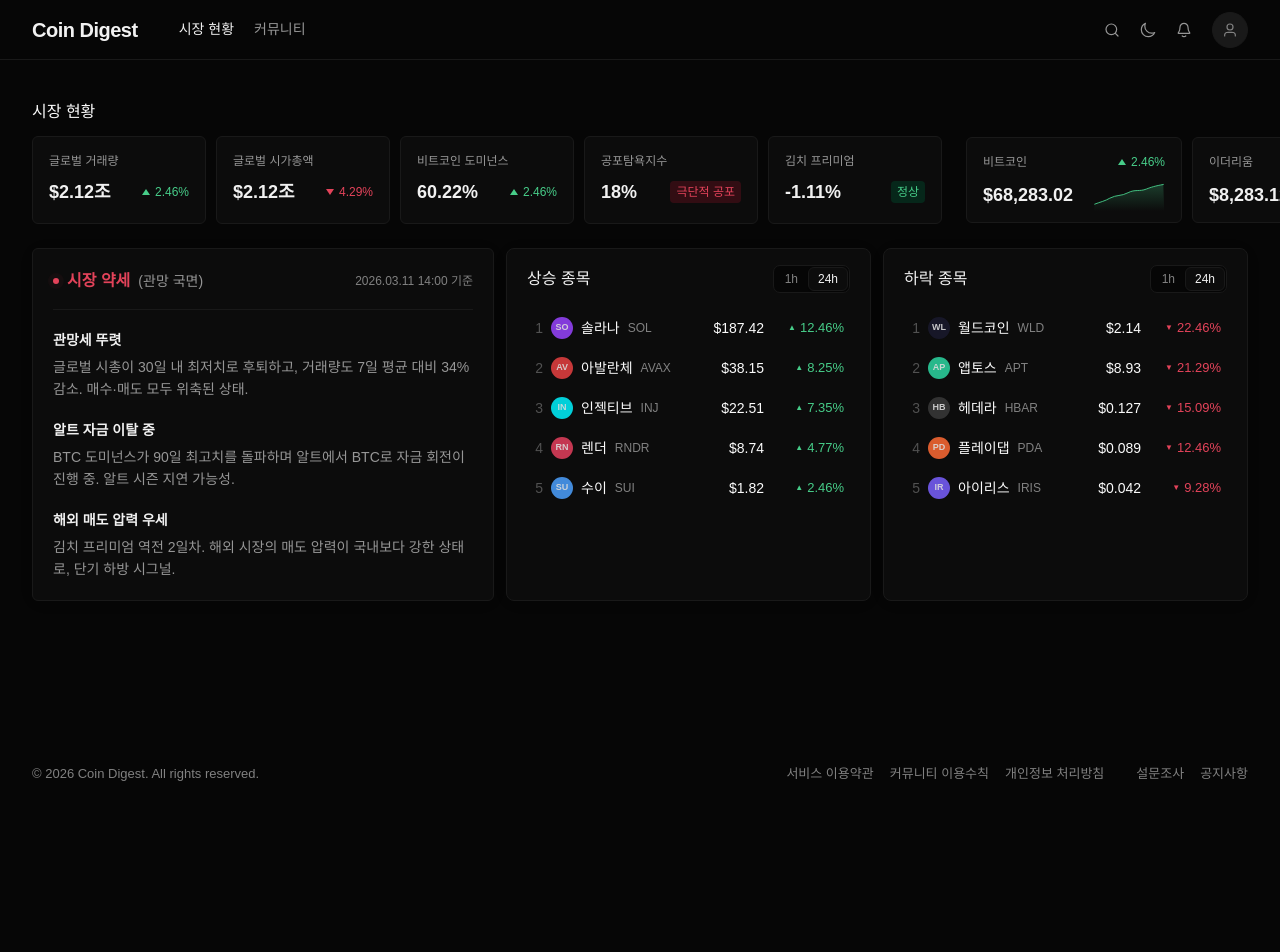
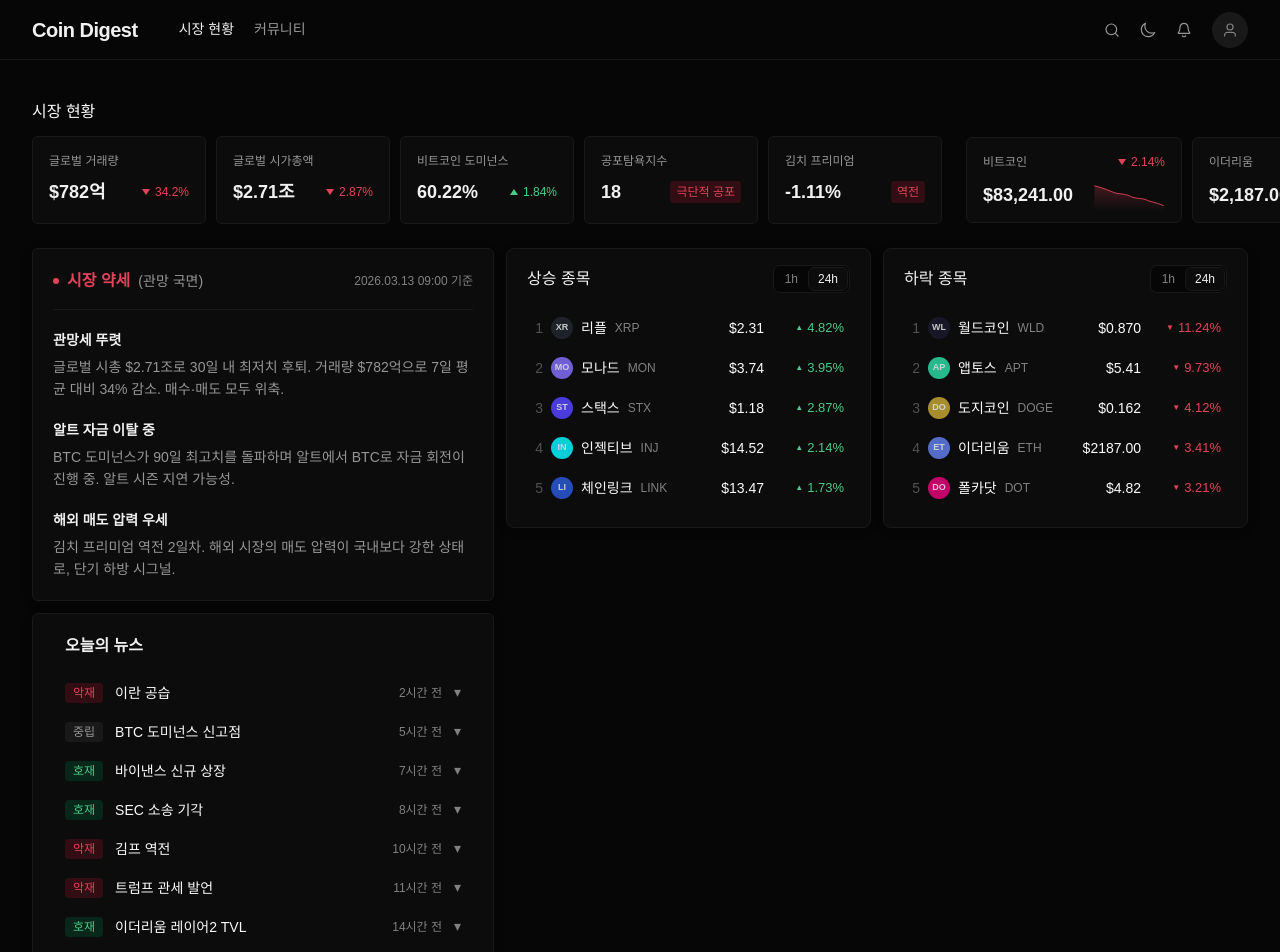
Before and after one commit to dre2rea/Cryptalk-Prototype, a Next.js app: page / in a window 1280 px wide. Shown: the top 952 px of the page. Before the commit the page ends 800 px from the top, so only its background shows below. Built offline with nearby package versions, Linux system fonts and the light colour scheme; a web font is replaced by a local one.

Commit message:
news card first set up

```diff
--- a/src/app/page.tsx
+++ b/src/app/page.tsx
@@ -6,6 +6,7 @@ import { Footer } from "@/components/Footer";
 import { MarketSummary } from "@/components/MarketSummary";
 import { AISummaryCard } from "@/components/AISummaryCard";
 import { TopMovers } from "@/components/TopMovers";
+import { NewsCard } from "@/components/NewsCard";
 
 export default function Home() {
   const [isDark, setIsDark] = useState(true);
@@ -22,13 +23,16 @@ export default function Home() {
   }, [isDark]);
 
   return (
-    <div className="min-h-screen bg-[var(--bg-primary)]">
+    <div className="min-h-screen flex flex-col bg-[var(--bg-primary)]">
       <Header isDark={isDark} onThemeToggle={() => setIsDark(!isDark)} />
-      <main className="pt-[100px] pb-[68px] px-8 max-w-[1440px] mx-auto">
+      <main className="flex-1 pt-[100px] pb-8 px-8 max-w-[1440px] mx-auto w-full">
         <MarketSummary />
-        <div className="mt-6 flex gap-3">
+        <div className="mt-6 flex gap-3 items-start">
           <AISummaryCard />
           <TopMovers />
+        </div>
+        <div className="mt-3">
+          <NewsCard />
         </div>
       </main>
       <Footer />
--- a/src/components/AISummaryCard.tsx
+++ b/src/components/AISummaryCard.tsx
@@ -9,7 +9,7 @@ const marketStatus = {
 const summaryPoints = [
   {
     title: "관망세 뚜렷",
-    text: "글로벌 시총이 30일 내 최저치로 후퇴하고, 거래량도 7일 평균 대비 34% 감소. 매수·매도 모두 위축된 상태.",
+    text: "글로벌 시총 $2.71조로 30일 내 최저치 후퇴. 거래량 $782억으로 7일 평균 대비 34% 감소. 매수·매도 모두 위축.",
   },
   {
     title: "알트 자금 이탈 중",
@@ -119,7 +119,7 @@ export function AISummaryCard() {
               color: "var(--text-quaternary)",
             }}
           >
-            2026.03.11 14:00 기준
+            2026.03.13 09:00 기준
           </span>
         </div>
 
@@ -136,7 +136,7 @@ export function AISummaryCard() {
               <p
                 style={{
                   fontSize: "var(--font-size-text-sm)",
-                  fontWeight: "var(--font-weight-bold)" as unknown as number,
+                  fontWeight: "var(--font-weight-semibold)" as unknown as number,
                   lineHeight: "var(--line-height-text-sm)",
                   color: "var(--text-primary)",
                   margin: 0,
--- a/src/components/Footer.tsx
+++ b/src/components/Footer.tsx
@@ -3,7 +3,7 @@ const rightLinks = ["설문조사", "공지사항"];
 
 export function Footer() {
   return (
-    <footer className="fixed bottom-0 left-0 right-0 z-50 h-[52px] bg-[var(--bg-primary)] flex items-center justify-center">
+    <footer className="h-[52px] bg-[var(--bg-primary)] flex items-center justify-center">
       <div className="w-full px-8 flex items-center justify-between">
         <span className="text-[13px] text-[var(--text-quaternary)]">
           © 2026 Coin Digest. All rights reserved.
--- a/src/components/MarketSummary.tsx
+++ b/src/components/MarketSummary.tsx
@@ -1,16 +1,16 @@
 import { MetricItem } from "./MetricItem";
 
 const standardMetrics = [
-  { label: "글로벌 거래량", value: "$2.12조", changePercent: 2.46, trend: "up" as const },
-  { label: "글로벌 시가총액", value: "$2.12조", changePercent: 4.29, trend: "down" as const },
-  { label: "비트코인 도미넌스", value: "60.22%", changePercent: 2.46, trend: "up" as const },
-  { label: "공포탐욕지수", value: "18%", changePercent: 0, trend: "down" as const, badge: "극단적 공포", badgeVariant: "danger" as const },
-  { label: "김치 프리미엄", value: "-1.11%", changePercent: 0, trend: "down" as const, badge: "정상", badgeVariant: "success" as const },
+  { label: "글로벌 거래량", value: "$782억", changePercent: 34.2, trend: "down" as const },
+  { label: "글로벌 시가총액", value: "$2.71조", changePercent: 2.87, trend: "down" as const },
+  { label: "비트코인 도미넌스", value: "60.22%", changePercent: 1.84, trend: "up" as const },
+  { label: "공포탐욕지수", value: "18", changePercent: 0, trend: "down" as const, badge: "극단적 공포", badgeVariant: "danger" as const },
+  { label: "김치 프리미엄", value: "-1.11%", changePercent: 0, trend: "down" as const, badge: "역전", badgeVariant: "danger" as const },
 ];
 
 const chartMetrics = [
-  { label: "비트코인", value: "$68,283.02", changePercent: 2.46, trend: "up" as const, showChart: true },
-  { label: "이더리움", value: "$8,283.12", changePercent: 4.29, trend: "down" as const, showChart: true },
+  { label: "비트코인", value: "$83,241.00", changePercent: 2.14, trend: "down" as const, showChart: true },
+  { label: "이더리움", value: "$2,187.00", changePercent: 3.41, trend: "down" as const, showChart: true },
 ];
 
 export function MarketSummary() {
--- /dev/null
+++ b/src/components/NewsCard.tsx
@@ -0,0 +1,232 @@
+"use client";
+
+import { useState } from "react";
+
+const newsData = [
+  {
+    keyword: "이란 공습",
+    sentiment: "악재" as const,
+    summary:
+      "미국의 이란 군사시설 공습으로 글로벌 리스크 자산 일제 하락. BTC 4시간 내 $85K에서 $83K로 급락, 안전자산 선호 심리 확대.",
+    coins: ["BTC", "ETH"],
+    time: "2시간 전",
+  },
+  {
+    keyword: "BTC 도미넌스 신고점",
+    sentiment: "중립" as const,
+    summary:
+      "BTC 도미넌스가 60.2%로 90일 내 최고치 돌파. 알트 자금이 BTC로 회전 중이며, 알트 시즌 지연 가능성.",
+    coins: ["BTC"],
+    time: "5시간 전",
+  },
+  {
+    keyword: "바이낸스 신규 상장",
+    sentiment: "호재" as const,
+    summary:
+      "바이낸스가 MON(모나드) 현물 상장 발표. 상장 전 텔레그램에서 이미 화제였으며 $2.8에서 $3.7로 급등.",
+    coins: ["MON"],
+    time: "7시간 전",
+  },
+  {
+    keyword: "SEC 소송 기각",
+    sentiment: "호재" as const,
+    summary:
+      "SEC의 리플 대상 항소가 기각됨. XRP $2.1에서 $2.3으로 반등, 규제 불확실성 해소 기대감 확산.",
+    coins: ["XRP"],
+    time: "8시간 전",
+  },
+  {
+    keyword: "김프 역전",
+    sentiment: "악재" as const,
+    summary:
+      "김치 프리미엄이 -1.1%로 역전. 해외 매도 압력이 국내보다 강한 상태로, 단기 하방 압력 시그널.",
+    coins: ["BTC", "ETH"],
+    time: "10시간 전",
+  },
+  {
+    keyword: "트럼프 관세 발언",
+    sentiment: "악재" as const,
+    summary:
+      "트럼프 대통령이 중국산 반도체에 추가 관세 25% 부과를 시사. 나스닥 선물 하락, 크립토 동반 약세.",
+    coins: ["BTC"],
+    time: "11시간 전",
+  },
+  {
+    keyword: "이더리움 레이어2 TVL",
+    sentiment: "호재" as const,
+    summary:
+      "이더리움 L2 총 TVL이 $50B 돌파. Base, Arbitrum 중심으로 자금 유입 가속. 생태계 확장 시그널.",
+    coins: ["ETH", "ARB"],
+    time: "14시간 전",
+  },
+];
+
+const sentimentConfig = {
+  호재: { colorVar: "--fg-success-primary", bgVar: "--badge-success-bg" },
+  악재: { colorVar: "--fg-error-primary", bgVar: "--badge-danger-bg" },
+  중립: { colorVar: "--text-tertiary", bgVar: "--bg-quaternary" },
+};
+
+export function NewsCard() {
+  const [expanded, setExpanded] = useState<number | null>(null);
+
+  return (
+    <div
+      style={{
+        width: "38%",
+        borderRadius: "var(--radius-base)",
+        border: "1px solid var(--border-primary)",
+        backgroundColor: "var(--bg-secondary)",
+        padding: "var(--spacing-2xl)",
+        boxShadow: "var(--shadow-card)",
+      }}
+    >
+      <h2
+        style={{
+          fontSize: "var(--font-size-text-md)",
+          fontWeight: "var(--font-weight-semibold)" as unknown as number,
+          lineHeight: "var(--line-height-text-md)",
+          color: "var(--text-primary)",
+          margin: 0,
+          marginBottom: "var(--spacing-xl)",
+          paddingLeft: "var(--spacing-lg)",
+        }}
+      >
+        오늘의 뉴스
+      </h2>
+
+      <div style={{ display: "flex", flexDirection: "column", gap: 2 }}>
+        {newsData.map((item, i) => {
+          const sc = sentimentConfig[item.sentiment];
+          const isOpen = expanded === i;
+
+          return (
+            <div key={i}>
+              <button
+                onClick={() => setExpanded(isOpen ? null : i)}
+                style={{
+                  width: "100%",
+                  display: "flex",
+                  alignItems: "center",
+                  gap: "var(--spacing-lg)",
+                  padding: "var(--spacing-md) var(--spacing-lg)",
+                  borderRadius: "var(--radius-md)",
+                  border: "none",
+                  background: isOpen ? "var(--bg-active)" : "transparent",
+                  cursor: "pointer",
+                  textAlign: "left",
+                  transition: "background-color 0.15s ease",
+                }}
+                onMouseEnter={(e) => {
+                  if (!isOpen)
+                    e.currentTarget.style.backgroundColor = "var(--bg-active)";
+                }}
+                onMouseLeave={(e) => {
+                  if (!isOpen)
+                    e.currentTarget.style.backgroundColor = "transparent";
+                }}
+              >
+                <span
+                  style={{
+                    fontSize: "var(--font-size-text-xs)",
+                    fontWeight: "var(--font-weight-medium)" as unknown as number,
+                    lineHeight: "var(--line-height-text-xs)",
+                    color: `var(${sc.colorVar})`,
+                    backgroundColor: `var(${sc.bgVar})`,
+                    padding: "1px var(--spacing-md)",
+                    borderRadius: "var(--radius-sm)",
+                    flexShrink: 0,
+                  }}
+                >
+                  {item.sentiment}
+                </span>
+
+                <span
+                  style={{
+                    fontSize: "var(--font-size-text-sm)",
+                    fontWeight: "var(--font-weight-medium)" as unknown as number,
+                    lineHeight: "var(--line-height-text-sm)",
+                    color: "var(--text-secondary)",
+                    flex: 1,
+                  }}
+                >
+                  {item.keyword}
+                </span>
+
+                <span
+                  style={{
+                    fontSize: "var(--font-size-text-xs)",
+                    lineHeight: "var(--line-height-text-xs)",
+                    color: "var(--text-quaternary)",
+                    flexShrink: 0,
+                  }}
+                >
+                  {item.time}
+                </span>
+
+                <span
+                  style={{
+                    fontSize: "var(--font-size-text-sm)",
+                    color: "var(--text-quaternary)",
+                    transition: "transform 0.2s ease",
+                    transform: isOpen ? "rotate(180deg)" : "rotate(0deg)",
+                  }}
+                >
+                  ▾
+                </span>
+              </button>
+
+              {isOpen && (
+                <div
+                  style={{
+                    paddingLeft: "3.75rem",
+                    paddingRight: "var(--spacing-lg)",
+                    paddingBottom: "var(--spacing-lg)",
+                    paddingTop: "var(--spacing-xs)",
+                  }}
+                >
+                  <p
+                    style={{
+                      fontSize: "var(--font-size-text-sm)",
+                      fontWeight: "var(--font-weight-regular)" as unknown as number,
+                      lineHeight: "22px",
+                      color: "var(--text-tertiary)",
+                      margin: 0,
+                    }}
+                  >
+                    {item.summary}
+                  </p>
+                  <div
+                    style={{
+                      display: "flex",
+                      gap: "var(--spacing-sm)",
+                      marginTop: "var(--spacing-md)",
+                    }}
+                  >
+                    {item.coins.map((coin, ci) => (
+                      <span
+                        key={ci}
+                        style={{
+                          fontSize: "var(--font-size-text-xs)",
+                          lineHeight: "var(--line-height-text-xs)",
+                          color: "var(--text-quaternary)",
+                          padding: "1px var(--spacing-sm)",
+                          borderRadius: "var(--radius-sm)",
+                          backgroundColor: "var(--bg-quaternary)",
+                        }}
+                      >
+                        {coin}
+                      </span>
+                    ))}
+                  </div>
+                </div>
+              )}
+            </div>
+          );
+        })}
+      </div>
+    </div>
+  );
+}
+
+export default NewsCard;
--- a/src/components/TopMovers.tsx
+++ b/src/components/TopMovers.tsx
@@ -4,49 +4,49 @@ import { useState } from "react";
 
 const gainersData = {
   "24h": [
-    { rank: 1, name: "솔라나", ticker: "SOL", price: 187.42, change: 12.46 },
-    { rank: 2, name: "아발란체", ticker: "AVAX", price: 38.15, change: 8.25 },
-    { rank: 3, name: "인젝티브", ticker: "INJ", price: 22.51, change: 7.35 },
-    { rank: 4, name: "렌더", ticker: "RNDR", price: 8.74, change: 4.77 },
-    { rank: 5, name: "수이", ticker: "SUI", price: 1.82, change: 2.46 },
+    { rank: 1, name: "리플", ticker: "XRP", price: 2.31, change: 4.82 },
+    { rank: 2, name: "모나드", ticker: "MON", price: 3.74, change: 3.95 },
+    { rank: 3, name: "스택스", ticker: "STX", price: 1.18, change: 2.87 },
+    { rank: 4, name: "인젝티브", ticker: "INJ", price: 14.52, change: 2.14 },
+    { rank: 5, name: "체인링크", ticker: "LINK", price: 13.47, change: 1.73 },
   ],
   "1h": [
-    { rank: 1, name: "인젝티브", ticker: "INJ", price: 22.51, change: 3.12 },
-    { rank: 2, name: "솔라나", ticker: "SOL", price: 187.42, change: 2.84 },
-    { rank: 3, name: "수이", ticker: "SUI", price: 1.82, change: 1.95 },
-    { rank: 4, name: "아발란체", ticker: "AVAX", price: 38.15, change: 1.47 },
-    { rank: 5, name: "렌더", ticker: "RNDR", price: 8.74, change: 0.89 },
+    { rank: 1, name: "모나드", ticker: "MON", price: 3.74, change: 1.84 },
+    { rank: 2, name: "리플", ticker: "XRP", price: 2.31, change: 1.22 },
+    { rank: 3, name: "인젝티브", ticker: "INJ", price: 14.52, change: 0.95 },
+    { rank: 4, name: "스택스", ticker: "STX", price: 1.18, change: 0.71 },
+    { rank: 5, name: "체인링크", ticker: "LINK", price: 13.47, change: 0.38 },
   ],
 };
 
 const losersData = {
   "24h": [
-    { rank: 1, name: "월드코인", ticker: "WLD", price: 2.14, change: -22.46 },
-    { rank: 2, name: "앱토스", ticker: "APT", price: 8.93, change: -21.29 },
-    { rank: 3, name: "헤데라", ticker: "HBAR", price: 0.127, change: -15.09 },
-    { rank: 4, name: "플레이댑", ticker: "PDA", price: 0.089, change: -12.46 },
-    { rank: 5, name: "아이리스", ticker: "IRIS", price: 0.042, change: -9.28 },
+    { rank: 1, name: "월드코인", ticker: "WLD", price: 0.87, change: -11.24 },
+    { rank: 2, name: "앱토스", ticker: "APT", price: 5.41, change: -9.73 },
+    { rank: 3, name: "도지코인", ticker: "DOGE", price: 0.162, change: -4.12 },
+    { rank: 4, name: "이더리움", ticker: "ETH", price: 2187.0, change: -3.41 },
+    { rank: 5, name: "폴카닷", ticker: "DOT", price: 4.82, change: -3.21 },
   ],
   "1h": [
-    { rank: 1, name: "앱토스", ticker: "APT", price: 8.93, change: -5.41 },
-    { rank: 2, name: "월드코인", ticker: "WLD", price: 2.14, change: -4.18 },
-    { rank: 3, name: "플레이댑", ticker: "PDA", price: 0.089, change: -3.72 },
-    { rank: 4, name: "헤데라", ticker: "HBAR", price: 0.127, change: -2.55 },
-    { rank: 5, name: "아이리스", ticker: "IRIS", price: 0.042, change: -1.83 },
+    { rank: 1, name: "앱토스", ticker: "APT", price: 5.41, change: -2.18 },
+    { rank: 2, name: "월드코인", ticker: "WLD", price: 0.87, change: -1.74 },
+    { rank: 3, name: "도지코인", ticker: "DOGE", price: 0.162, change: -1.35 },
+    { rank: 4, name: "폴카닷", ticker: "DOT", price: 4.82, change: -0.92 },
+    { rank: 5, name: "이더리움", ticker: "ETH", price: 2187.0, change: -0.67 },
   ],
 };
 
 const iconColors: Record<string, string> = {
-  SOL: "#9945FF",
-  AVAX: "#E84142",
+  XRP: "#23292F",
+  MON: "#836EF9",
+  STX: "#5546FF",
   INJ: "#00F2FE",
-  RNDR: "#E5405E",
-  SUI: "#4DA2FF",
+  LINK: "#2A5ADA",
   WLD: "#1A1A2E",
   APT: "#2DD8A3",
-  HBAR: "#3A3A3A",
-  PDA: "#FF6B35",
-  IRIS: "#7B61FF",
+  DOGE: "#C2A633",
+  ETH: "#627EEA",
+  DOT: "#E6007A",
 };
 
 function CoinIcon({ ticker }: { ticker: string }) {
```
Also changed, not shown: src/data/mockData.ts (+50 -50 lines).
